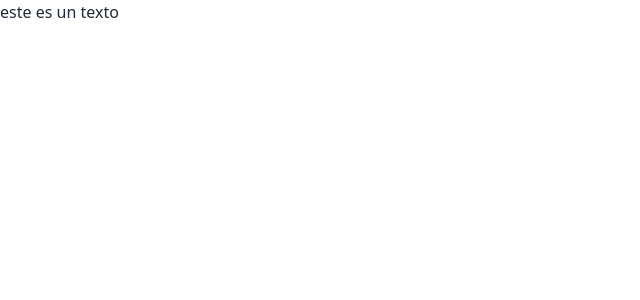
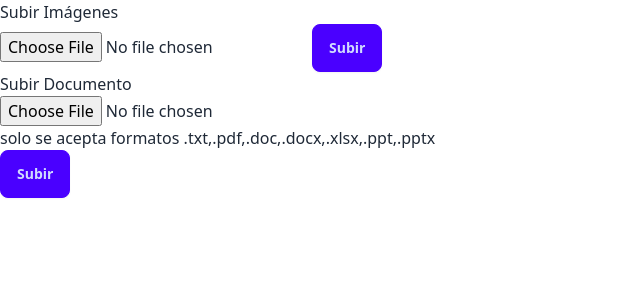
Before and after one commit to dlegarda1/pacifico, a React (Create React App) app: page / in a window 1280 px wide. Shown: the top 300 px of the page, without its empty margins (0-640 px from the left). Built offline with nearby package versions, Linux system fonts and the light colour scheme.

Commit message:
corregido  App.test.js, se corren todos los test en conjunto npm test

```diff
--- a/src/App.js
+++ b/src/App.js
@@ -1,16 +1,17 @@
-import logo from './logo.svg';
+
+import React from 'react';
 import Home from './paginas/Home';
 import FormLogin from './componentes/formLogin';
 import FormProtegidoBD from './componentes/formManejoBaseDatos';
 import './App.css';
-import Nuevo from './componentes/nuevo';
+/*import Nuevo from './componentes/nuevo';
 import { Switch } from './componentes/switch';
 import { Rutas } from './componentes/Rutas';
-import { RouterProvider } from "react-router-dom";
+import { RouterProvider } from "react-router-dom";*/
 /*<RouterProvider router={Rutas} />*/
 function App() {
   return (
-    <p>este es un texto</p>
+    <Home/>
   );
 }
 
```
Also changed, not shown: 1 other file (tests, documents, lock files or other folders).
